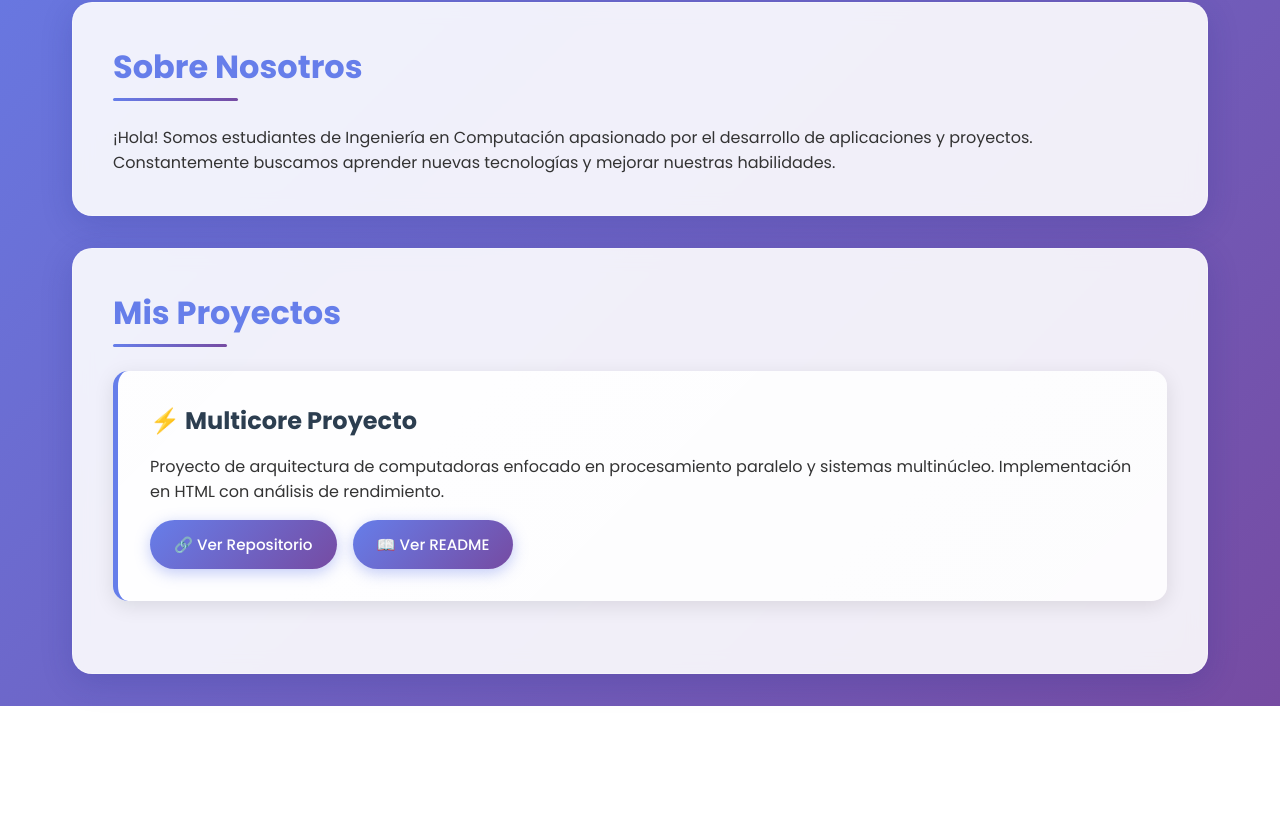
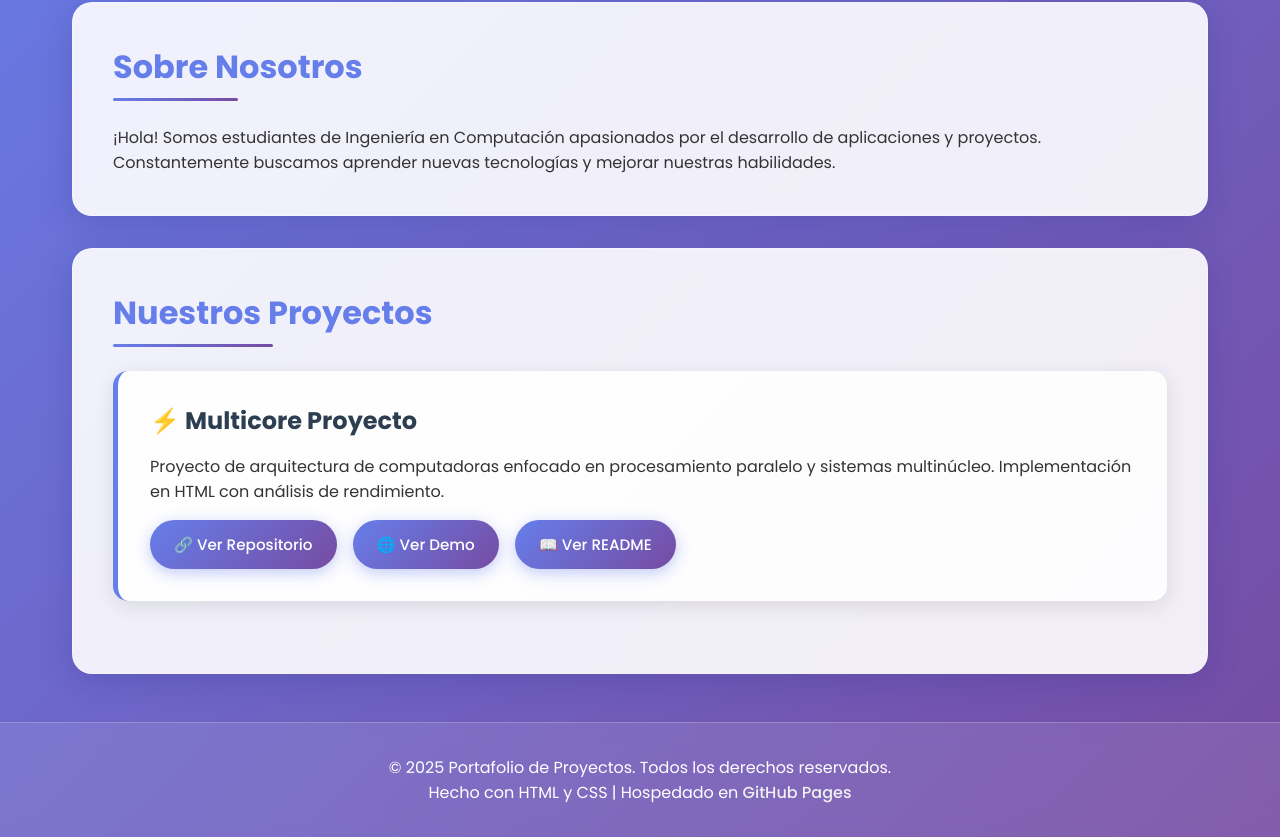
Before and after one commit to SpedrazaDev/PortafolioProyectos, a plain HTML site: page index.html in a window 1280 px wide. Shown: the part 319-1156 px from the top of the page. Before the commit the page ends 1025 px from the top, so only its background shows below. Drawn offline with nearby package versions, Linux system fonts and the light colour scheme.

Commit message:
Third Commit

```diff
--- a/index.html
+++ b/index.html
@@ -332,19 +332,20 @@
         <section id="about">
             <h2>Sobre Nosotros</h2>
             <p>
-                ¡Hola! Somos estudiantes de Ingeniería en Computación apasionado por el desarrollo de aplicaciones
+                ¡Hola! Somos estudiantes de Ingeniería en Computación apasionados por el desarrollo de aplicaciones
                 y proyectos. Constantemente buscamos aprender nuevas tecnologías y mejorar nuestras habilidades.
             </p>
         </section>
 
         <section id="projects">
-            <h2>Mis Proyectos</h2>
+            <h2>Nuestros Proyectos</h2>
 
             <div class="project-card">
                 <h3>⚡ Multicore Proyecto</h3>
                 <p>Proyecto de arquitectura de computadoras enfocado en procesamiento paralelo y sistemas multinúcleo. Implementación en HTML con análisis de rendimiento.</p>
                 <div class="project-links">
                     <a href="https://github.com/Bradyy1202/MulticoreProyecto1.0" target="_blank">🔗 Ver Repositorio</a>
+                    <a href="https://bradyy1202.github.io/MulticoreProyecto1.0/" target="_blank">🌐 Ver Demo</a>
                     <button onclick="toggleReadme('MulticoreProyecto1.0', 'Bradyy1202')">📖 Ver README</button>
                 </div>
                 <div id="readme-MulticoreProyecto1.0" class="readme-container" style="display:none;">
@@ -353,9 +354,12 @@
             </div>
 
         </section>
+    </div>
 
-
-
+    <footer>
+        <p>&copy; 2025 Portafolio de Proyectos. Todos los derechos reservados.</p>
+        <p>Hecho con HTML y CSS | Hospedado en <a href="https://pages.github.com/" target="_blank">GitHub Pages</a></p>
+    </footer>
 
     <script src="https://cdn.jsdelivr.net/npm/marked/marked.min.js"></script>
     <script>
```
